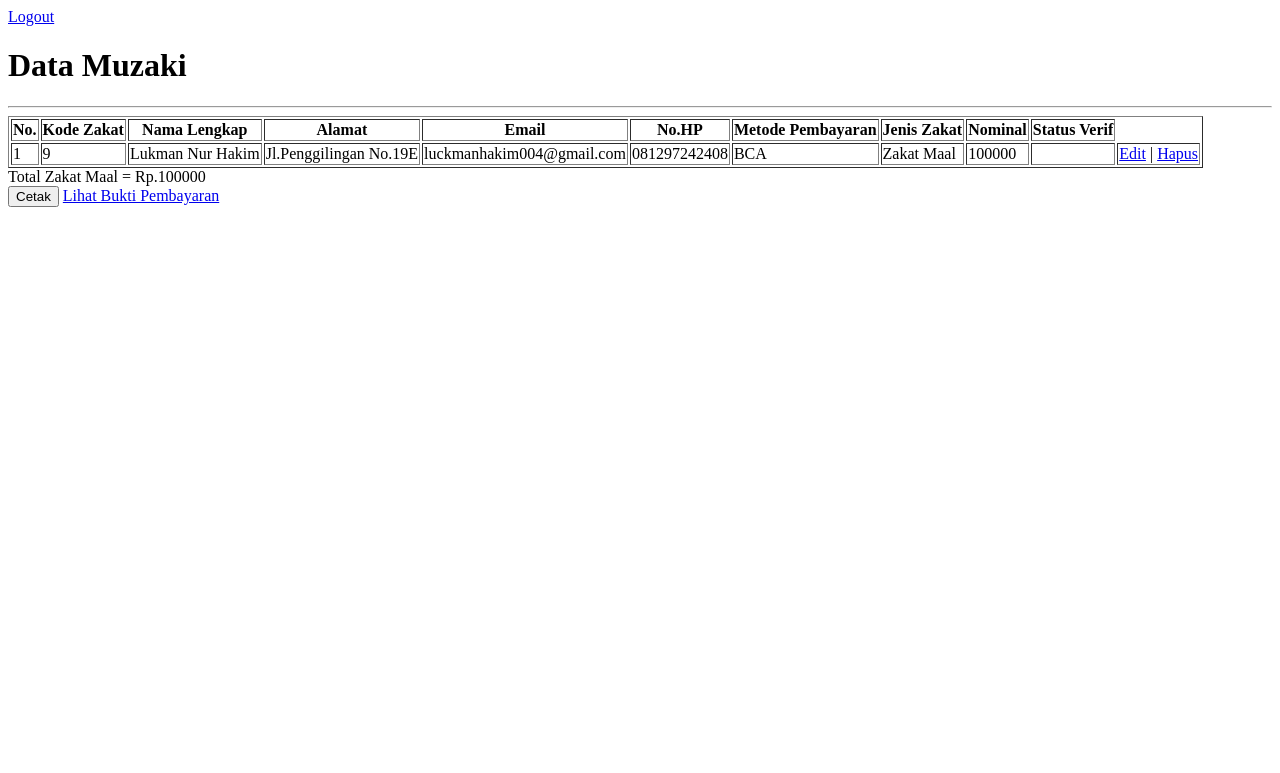
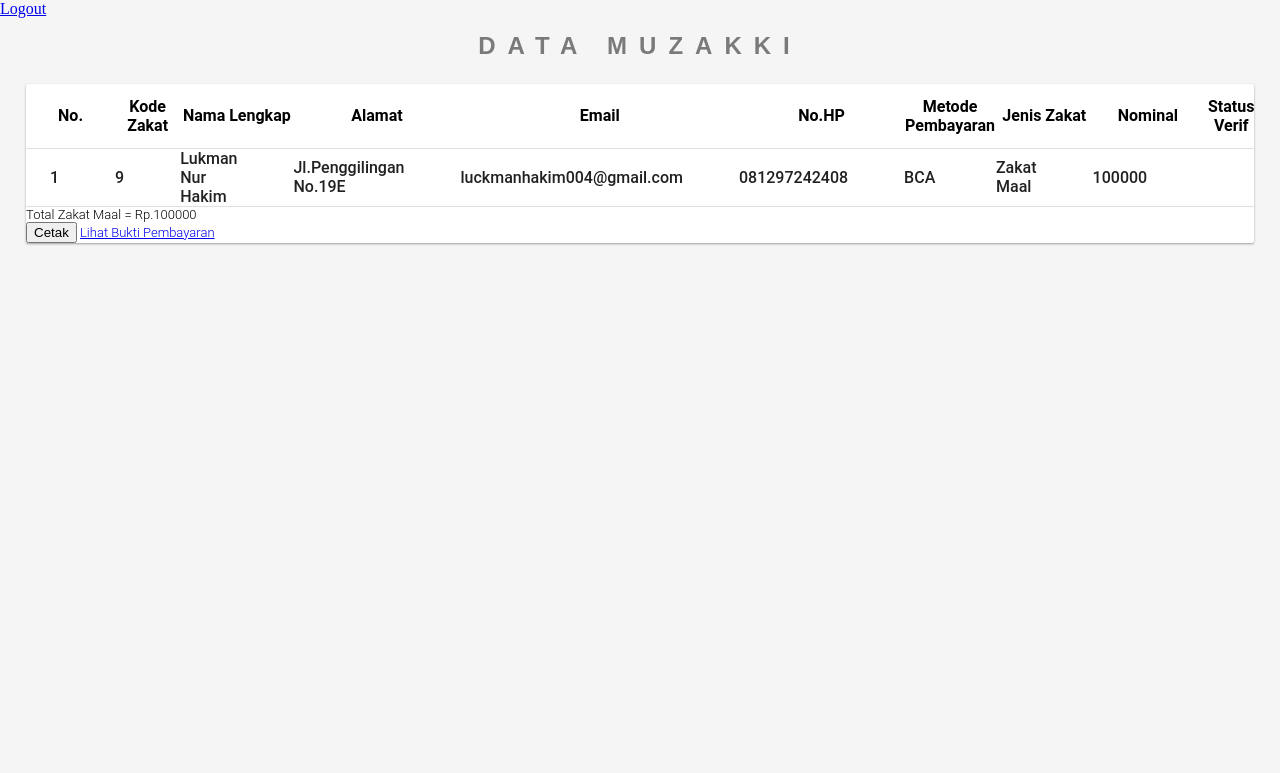
Before and after one commit to LukmanNH/Lazymmfi, a PHP site: page /admin/Read_admin.php in a window 1280 px wide. Shown: the top 773 px of the page. Run offline with PHP 8.4, Linux system fonts and the light colour scheme; the visitor is signed in with stand-in values (Sample User, id 1); data comes from the database, SQL or seed files in the repository; data that the repository does not hold is empty.

Commit message:
Design read_admin.php

```diff
--- a/admin/Read_admin.php
+++ b/admin/Read_admin.php
@@ -12,6 +12,167 @@ $nama = $_SESSION['user'];
     $num=mysqli_num_rows($result);
 ?>
 
+<style>
+body {
+  background: #f5f5f5;
+  padding: 0;
+  margin: 0;
+}
+h1 {
+    font: 600 1.5em/1 'Raleway', sans-serif;
+    color: rgba(0,0,0,.5);
+    text-align: center;
+    text-transform: uppercase;
+    letter-spacing: .5em;
+    top: 25%;
+    width: 100%;
+}
+
+.md-ui.component-data-table {
+  background: #fff;
+  border: 0;
+  border-radius: 2px;
+  box-shadow: 0 1px 3px rgba(0, 0, 0, 0.12), 0 1px 2px rgba(0, 0, 0, 0.24);
+  font-family: "Roboto", sans-serif;
+  font-size: 13px;
+  font-weight: 300;
+  margin: 2em;
+  width: auto;
+  /* START - main table header */
+  /* END - main table header */
+  /* START - main table wrapper */
+  /* END main table wrapper */
+  /* START main table footer */
+  /* END main table footer */
+}
+
+.md-ui.component-data-table .main-table-header {
+  padding: 24px 14px 24px 24px;
+}
+.md-ui.component-data-table .main-table-header .table-header--title {
+  color: rgba(0, 0, 0, 0.87);
+  font-weight: 100;
+  font-size: 20px;
+  margin: 0;
+  display: inline-block;
+}
+.md-ui.component-data-table .main-table-header .table-header--icons {
+  font-size: 24px;
+  float: right;
+  vertical-align: middle;
+}
+.md-ui.component-data-table .main-table-header .table-header--icons .material-icons:first-child {
+  margin-left: 100px;
+}
+.md-ui.component-data-table .main-table-wrapper {
+  display: block;
+  max-width: 100%;
+  overflow-x: auto;
+  /* START data table content */
+}
+.md-ui.component-data-table .main-table-wrapper .main-table-content {
+  border-collapse: collapse;
+  border-spacing: 0;
+  width: 100%;
+  overflow: hidden;
+  /* START - data table header */
+  /* END - data table header */
+  /* START - data table content */
+  /* END data table content */
+}
+.md-ui.component-data-table .main-table-wrapper .main-table-content tr {
+  border-bottom: 1px solid #e0e0e0;
+}
+.md-ui.component-data-table .main-table-wrapper .main-table-content tr td {
+  text-overflow: ellipsis;
+  padding: 0 56px 0 0;
+}
+.md-ui.component-data-table .main-table-wrapper .main-table-content tr td:first-child {
+  padding: 0 56px 0 24px;
+}
+.md-ui.component-data-table .main-table-wrapper .main-table-content tr td:last-child {
+  padding: 0 24px 0 0;
+}
+.md-ui.component-data-table .main-table-wrapper .main-table-content tr td.datatype-string {
+  text-align: left;
+}
+.md-ui.component-data-table .main-table-wrapper .main-table-content tr td.datatype-numeric {
+  text-align: right;
+}
+.md-ui.component-data-table .main-table-wrapper .main-table-content .data-table-header tr {
+  height: 64px;
+
+  padding: 0;
+}
+.md-ui.component-data-table .main-table-wrapper .main-table-content .data-table-header tr td {
+  color: rgba(0, 0, 0, 0.54);
+
+  font-size: 12px;
+  font-weight: 500;
+  vertical-align: middle;
+}
+.md-ui.component-data-table .main-table-wrapper .main-table-content .data-table-header tr td .material-icons {
+  font-size: 18px;
+  vertical-align: middle;
+  margin-left: -20px;
+  padding-right: 8px;
+}
+.md-ui.component-data-table .main-table-wrapper .main-table-content .data-table-content tr {
+  height: 48px;
+  cursor: pointer;
+}
+.md-ui.component-data-table .main-table-wrapper .main-table-content .data-table-content tr:hover {
+  background: #eee;
+}
+.md-ui.component-data-table .main-table-wrapper .main-table-content .data-table-content tr td {
+  color: rgba(0, 0, 0, 0.87);
+  font-weight: 500;
+}
+.md-ui.component-data-table .main-table-wrapper .main-table-content .data-table-content tr td input[type="text"] {
+  background: transparent;
+  border: 0;
+  color: #212121;
+  font-family: "Roboto", sans-serif;
+  font-size: 13px;
+  font-weight: 400;
+  height: 40px;
+}
+.md-ui.component-data-table .main-table-wrapper .main-table-content .data-table-content tr td input[type="text"]::placeholder {
+  color: rgba(0, 0, 0, 0.38);
+}
+.md-ui.component-data-table .main-table-footer {
+  color: rgba(0, 0, 0, 0.54);
+  font-size: 12px;
+  text-align: right;
+  padding: 22px 0;
+}
+.md-ui.component-data-table .main-table-footer span {
+  vertical-align: middle;
+}
+.md-ui.component-data-table .main-table-footer span .material-icons {
+  font-size: 24px;
+  vertical-align: middle;
+  cursor: pointer;
+}
+.md-ui.component-data-table .main-table-footer span.rows-selection {
+  padding-right: 32px;
+}
+.md-ui.component-data-table .main-table-footer span.rows-selection .rows-selection-label {
+  padding-right: 38px;
+}
+.md-ui.component-data-table .main-table-footer span.rows-amount {
+  padding-right: 32px;
+}
+.md-ui.component-data-table .main-table-footer span.table-pagination {
+  padding-right: 14px;
+}
+.md-ui.component-data-table .main-table-footer span.table-pagination .material-icons:first-child {
+  padding-right: 24px;
+}
+
+
+</style>
+
 <!DOCTYPE html>
 <html lang="en">
 <head>
@@ -22,12 +183,18 @@ $nama = $_SESSION['user'];
 </head>
 <body>
 <a href="../login/logout.php" name='logout'>Logout</a>
+<header class="main-table-header">
+		<h1 class="table-header--title">Data Muzakki</h1>
+</header>
 
-<table border="1" id="customers">
-       <h1>Data Muzaki</h1>
- <hr border="1">
+<section class="md-ui component-data-table">
 
-       <tr>
+
+<div class="main-table-wrapper">
+
+<table class="main-table-content">
+  <thead class="data-table-header">
+       <tr class="data-table-row">
           <th>No.</th>
           <th>Kode Zakat</th>
           <th>Nama Lengkap</th>
@@ -38,7 +205,10 @@ $nama = $_SESSION['user'];
           <th>Jenis Zakat</th>
           <th>Nominal</th>
           <th>Status Verif</th>
+          <th>Action</th>
        </tr>
+  </thead>
+
 
 
        <?php
@@ -47,6 +217,7 @@ $nama = $_SESSION['user'];
          $no =1;
          while ($data =mysqli_fetch_assoc($result))
          {
+           echo "<tbody class='data-table-content'>";
            echo "<tr>";
            echo "<td>".$no."</td>";
            echo "<td>".$data['id_zakat']."</td>";
@@ -63,6 +234,8 @@ $nama = $_SESSION['user'];
                       <a href='delete.php?id_zakat=$data[id_zakat]'onclick'return confirm(\"Apakah Anda yakin ingin menghapus data?\")>Hapus</a>
                   </td>";
            echo "</tr>";
+           echo "</tbody>";
+
            $no++;
 
 
@@ -75,6 +248,7 @@ $nama = $_SESSION['user'];
         ?>
 
       </table>
+      </div>
 
       <table>
        <?php
@@ -92,7 +266,9 @@ $nama = $_SESSION['user'];
       <button onclick="window.print()">Cetak</button>
 
       <a href="read2_admin.php">Lihat Bukti Pembayaran</a>
-    <script>
-  </script>
+
+
+  </section>
+
 </body>
 </html>
```
Lines whose indentation alone changed are shown as unchanged.
